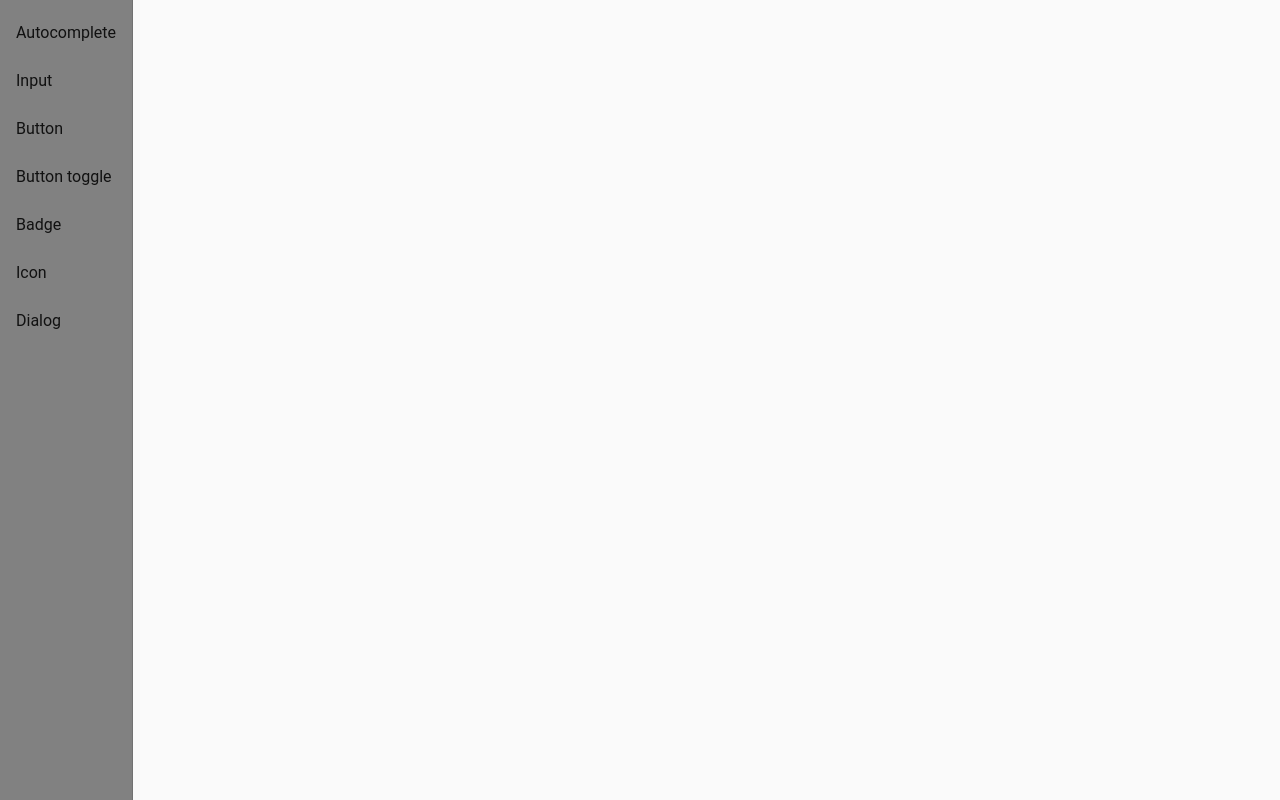
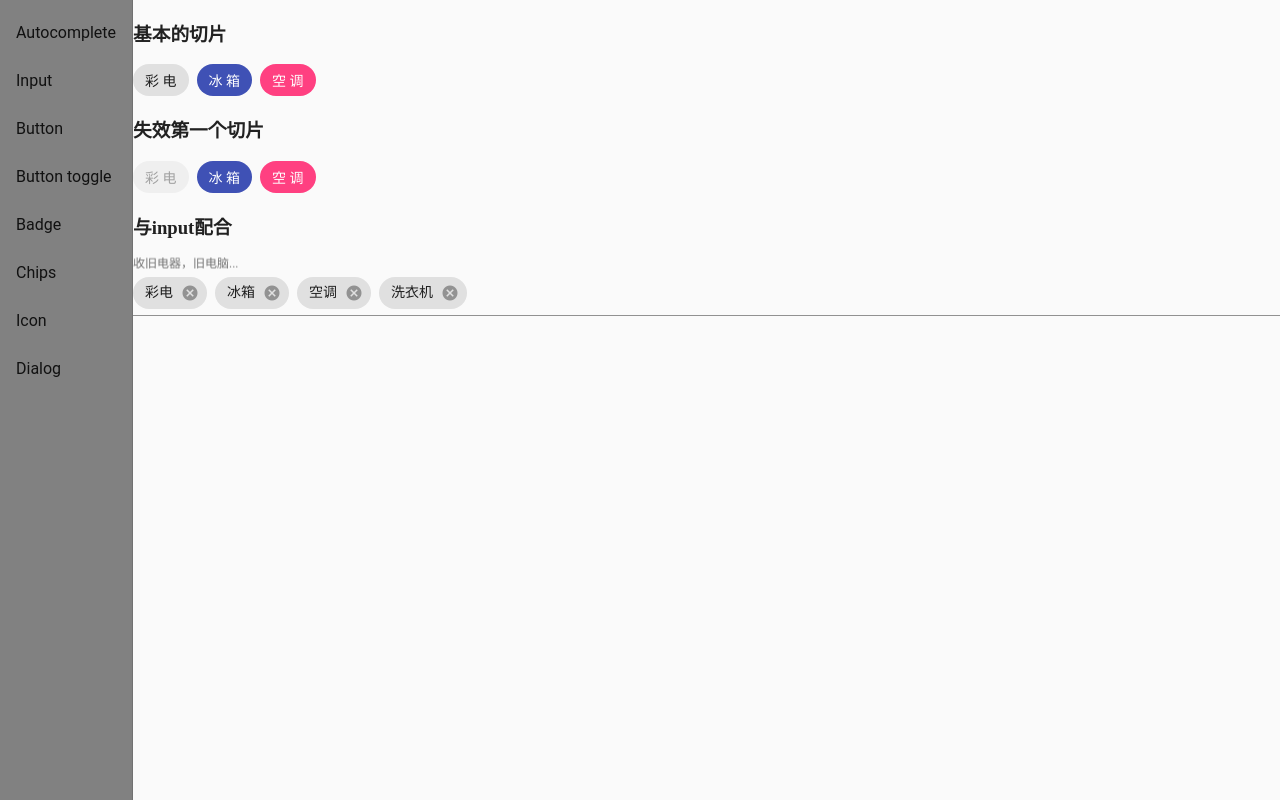
Before and after one commit to zeoly/Kyo-Material, an Angular app in the folder kyo-material/: page /buttons/chips in a window 1280 px wide. Before the commit this address led to /. Built offline with nearby package versions, Linux system fonts and the light colour scheme.

Commit message:
add chips

```diff
--- a/kyo-material/src/app/app-routing.modules.ts
+++ b/kyo-material/src/app/app-routing.modules.ts
@@ -4,6 +4,7 @@ import { RouterModule, Routes } from '@angular/router';
 import { ButtonComponent } from './modules/buttons/button.components';
 import { ButtonToggleComponent } from './modules/buttons/button-toggle.component';
 import { BadgeComponent } from './modules/buttons/badge.component';
+import { ChipsComponent } from './modules/buttons/chips.component';
 import { IconComponent } from './modules/buttons/icon.component';
 import { AutocompleteComponent } from './modules/formcontrol/autocomplete.component';
 import { InputComponent } from './modules/formcontrol/input.component';
@@ -16,6 +17,7 @@ const routes: Routes = [
     { path: 'buttons/button', component: ButtonComponent },
     { path: 'buttons/button-toggle', component: ButtonToggleComponent },
     { path: 'buttons/badge', component: BadgeComponent },
+    { path: 'buttons/chips', component: ChipsComponent },
     { path: 'buttons/icon', component: IconComponent },
     { path: 'popups/dialog', component: DialogComponent }
 ];
--- a/kyo-material/src/app/app.module.ts
+++ b/kyo-material/src/app/app.module.ts
@@ -5,6 +5,7 @@ import { AppRoutingModule } from './app-routing.modules';
 import { MatButtonModule } from '@angular/material/button';
 import { MatButtonToggleModule } from '@angular/material/button-toggle';
 import { MatBadgeModule } from '@angular/material/badge';
+import { MatChipsModule } from '@angular/material/chips';
 
 import { MatIconModule } from '@angular/material/icon';
 import { MatSidenavModule } from '@angular/material/sidenav';
@@ -17,11 +18,12 @@ import { MatAutocompleteModule } from '@angular/material/autocomplete';
 
 import { MatDialogModule } from '@angular/material/dialog';
 
-
 import { AppComponent } from './app.component';
 import { ButtonComponent } from './modules/buttons/button.components';
 import { ButtonToggleComponent } from './modules/buttons/button-toggle.component';
 import { BadgeComponent } from './modules/buttons/badge.component';
+import { ChipsComponent } from './modules/buttons/chips.component';
+
 import { IconComponent } from './modules/buttons/icon.component';
 import { SideNavComponent } from './modules/navigation/side-nav.component';
 import { AutocompleteComponent } from './modules/formcontrol/autocomplete.component';
@@ -35,6 +37,7 @@ import { DialogComponent, DialogDetailComponent } from './modules/popups/dialog.
     ButtonComponent,
     ButtonToggleComponent,
     BadgeComponent,
+    ChipsComponent,
     IconComponent,
     SideNavComponent,
     AutocompleteComponent,
@@ -52,6 +55,7 @@ import { DialogComponent, DialogDetailComponent } from './modules/popups/dialog.
     MatButtonModule,
     MatButtonToggleModule,
     MatBadgeModule,
+    MatChipsModule,
     MatIconModule,
     MatSidenavModule,
     MatListModule,
--- /dev/null
+++ b/kyo-material/src/app/modules/buttons/chips.component.css
@@ -0,0 +1,3 @@
+.demo-chip-list {
+    width: 100%;
+}
--- /dev/null
+++ b/kyo-material/src/app/modules/buttons/chips.component.html
@@ -0,0 +1,22 @@
+<h3>基本的切片</h3>
+<mat-chip-list>
+    <mat-chip>彩 电</mat-chip>
+    <mat-chip color="primary" selected="true">冰 箱</mat-chip>
+    <mat-chip color="accent" selected="true">空 调</mat-chip>
+</mat-chip-list>
+<h3>失效第一个切片</h3>
+<mat-chip-list>
+    <mat-chip disabled>彩 电</mat-chip>
+    <mat-chip color="primary" selected="true">冰 箱</mat-chip>
+    <mat-chip color="accent" selected="true">空 调</mat-chip>
+</mat-chip-list>
+<h3>与input配合</h3>
+<mat-form-field class="demo-chip-list">
+    <mat-chip-list #chipList>
+        <mat-chip *ngFor="let appliance of appliances" [selectable]="selectable" [removable]="removable" (removed)="remove(appliance)">
+            {{appliance.name}}
+            <mat-icon matChipRemove *ngIf="removable">cancel</mat-icon>
+        </mat-chip>
+        <input placeholder="收旧电器，旧电脑..." [matChipInputFor]="chipList" [matChipInputSeparatorKeyCodes]="separatorKeysCodes" [matChipInputAddOnBlur]="addOnBlur" (matChipInputTokenEnd)="add($event)" />
+    </mat-chip-list>
+</mat-form-field>
--- /dev/null
+++ b/kyo-material/src/app/modules/buttons/chips.component.ts
@@ -0,0 +1,49 @@
+import { Component } from '@angular/core';
+import { MatChipInputEvent } from '@angular/material';
+import { ENTER, COMMA } from '@angular/cdk/keycodes';
+
+@Component({
+    selector: 'app-buttons-chips',
+    templateUrl: 'chips.component.html',
+    styleUrls: ['chips.component.css']
+})
+
+export class ChipsComponent {
+
+    visible: Boolean = true;
+    selectable: Boolean = true;
+    removable: Boolean = true;
+    addOnBlur: Boolean = true;
+
+    separatorKeysCodes = [ENTER, COMMA];
+
+    appliances = [
+        { name: '彩电' },
+        { name: '冰箱' },
+        { name: '空调' },
+        { name: '洗衣机' }
+    ];
+
+    add(event: MatChipInputEvent): void {
+        const input = event.input;
+        const value = event.value;
+
+        // Add our fruit
+        if ((value || '').trim()) {
+            this.appliances.push({ name: value.trim() });
+        }
+
+        // Reset the input value
+        if (input) {
+            input.value = '';
+        }
+    }
+
+    remove(fruit: any): void {
+        const index = this.appliances.indexOf(fruit);
+
+        if (index >= 0) {
+            this.appliances.splice(index, 1);
+        }
+    }
+}
--- a/kyo-material/src/app/modules/navigation/side-nav.component.html
+++ b/kyo-material/src/app/modules/navigation/side-nav.component.html
@@ -6,6 +6,7 @@
             <a mat-list-item routerLink="/buttons/button">Button</a>
             <a mat-list-item routerLink="/buttons/button-toggle">Button toggle</a>
             <a mat-list-item routerLink="/buttons/badge">Badge</a>
+            <a mat-list-item routerLink="/buttons/chips">Chips</a>
             <a mat-list-item routerLink="/buttons/icon">Icon</a>
             <a mat-list-item routerLink="/popups/dialog">Dialog</a>
         </mat-nav-list>
```
